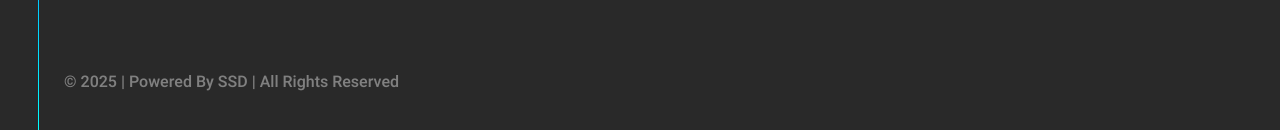
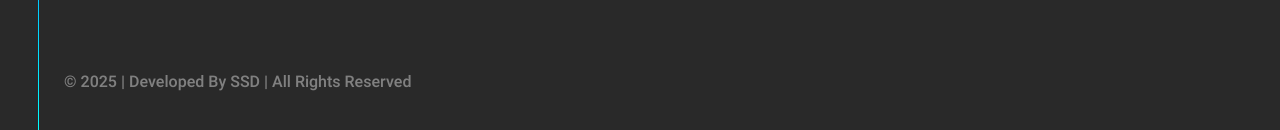
Before and after one commit to TechS2105/Pixelgence, a React (Vite) app: page / in a window 1280 px wide. Shown: the part 5626-5756 px from the top of the page. Built offline with nearby package versions, Linux system fonts and the light colour scheme.

Commit message:
update footer copyright section text

```diff
--- a/src/components/Footer.jsx
+++ b/src/components/Footer.jsx
@@ -71,7 +71,7 @@ function Footer() {
 
                     <div className={FooterStyle.footerCopyRight}>
 
-                        <p>&copy; {date} | Powered By <NavLink to="https://ssd-lsr3.onrender.com/" target="_blank">SSD</NavLink> | All Rights Reserved</p>
+                        <p>&copy; {date} | Developed By <NavLink to="https://ssd-lsr3.onrender.com/" target="_blank">SSD</NavLink> | All Rights Reserved</p>
 
                     </div>
 
```
